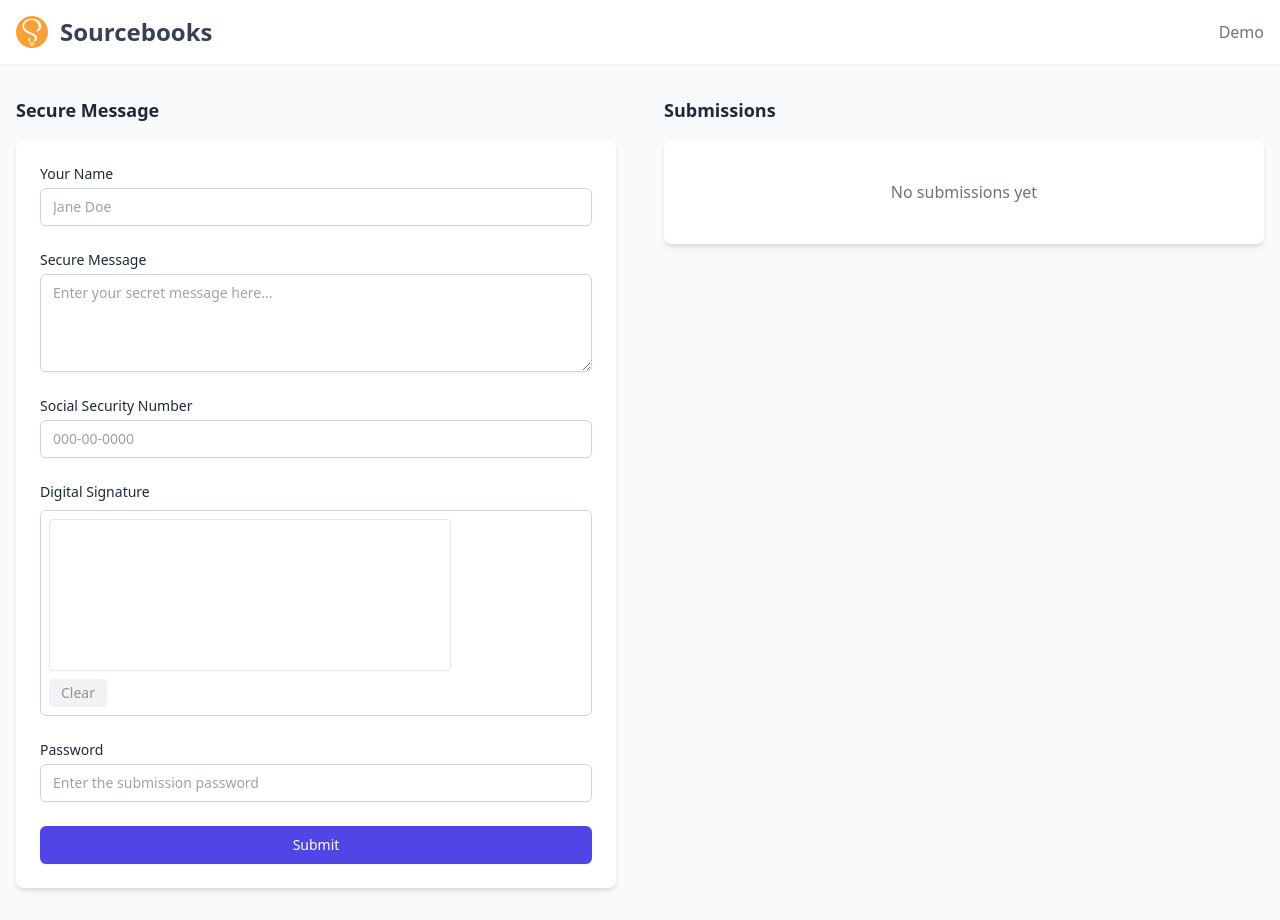
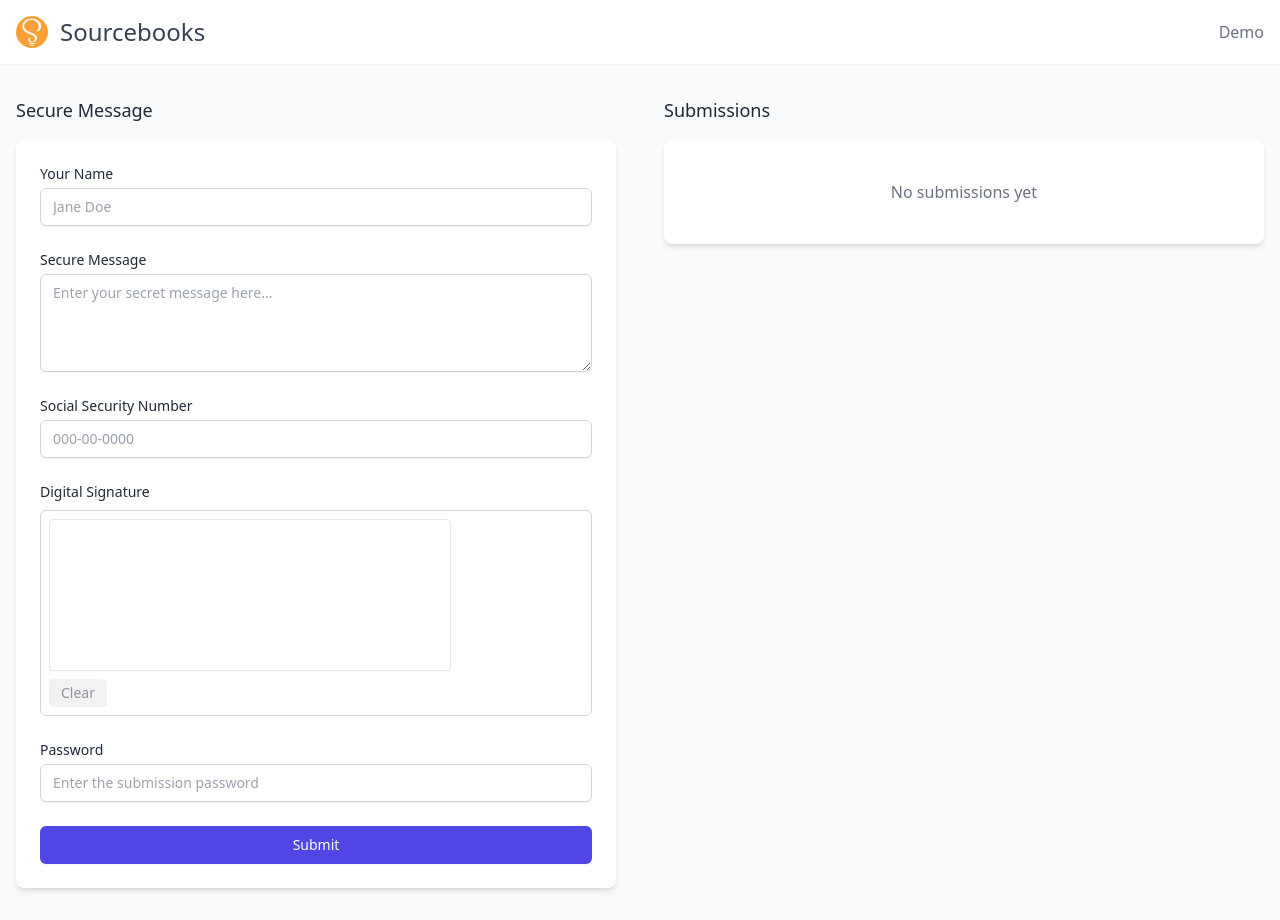
Before and after one commit to jfinustech/encrypted-form-app, a React (Vite) app: page / in a window 1280 px wide. Both pictures are taken after typing "Sample123" into the empty fields and a click on the button "Save Password". Built offline with nearby package versions, Linux system fonts and the light colour scheme.

Commit message:
Font to semi bold

```diff
--- a/App.tsx
+++ b/App.tsx
@@ -20,7 +20,12 @@ const App: React.FC = () => {
 	);
 
 	const handleFormSubmit = useCallback(
-		async (name: string, message: string, socialSecurity: string, signature: string | null) => {
+		async (
+			name: string,
+			message: string,
+			socialSecurity: string,
+			signature: string | null,
+		) => {
 			try {
 				const key = await generateKey();
 				const exportedKey = await exportKey(key);
@@ -69,13 +74,13 @@ const App: React.FC = () => {
 			<main className="container mx-auto px-4 py-8">
 				<div className="grid grid-cols-1 lg:grid-cols-2 gap-12">
 					<div>
-						<h2 className="text-lg font-semibold mb-4 text-gray-800">
+						<h2 className="text-lg font-semi-bold mb-4 text-gray-800">
 							Secure Message
 						</h2>
 						<SubmissionForm onSubmit={handleFormSubmit} />
 					</div>
 					<div>
-						<h2 className="text-lg font-semibold mb-4 text-gray-800">
+						<h2 className="text-lg font-semi-bold mb-4 text-gray-800">
 							Submissions
 						</h2>
 
--- a/components/Header.tsx
+++ b/components/Header.tsx
@@ -50,7 +50,7 @@ export const Header: React.FC = () => {
 			<div className="container mx-auto px-4 py-4 flex items-center justify-between">
 				<div className="flex items-center space-x-3">
 					<SbIcon />
-					<h1 className="text-2xl font-semibold text-gray-700">
+					<h1 className="text-2xl font-semi-bold text-gray-700">
 						Sourcebooks
 					</h1>
 				</div>
--- a/components/PasswordSetup.tsx
+++ b/components/PasswordSetup.tsx
@@ -30,7 +30,7 @@ export const PasswordSetup: React.FC<PasswordSetupProps> = ({
 	return (
 		<div className="fixed inset-0 bg-background flex justify-center items-center z-50 p-4">
 			<div className="bg-card rounded-lg shadow-lg p-6 w-full max-w-sm mx-auto">
-				<h2 className="text-xl font-bold text-gray-800">
+				<h2 className="text-lg font-semi-bold text-gray-800">
 					Set a Password
 				</h2>
 				<form onSubmit={handleSetPassword} className="mt-4 space-y-4">
```
